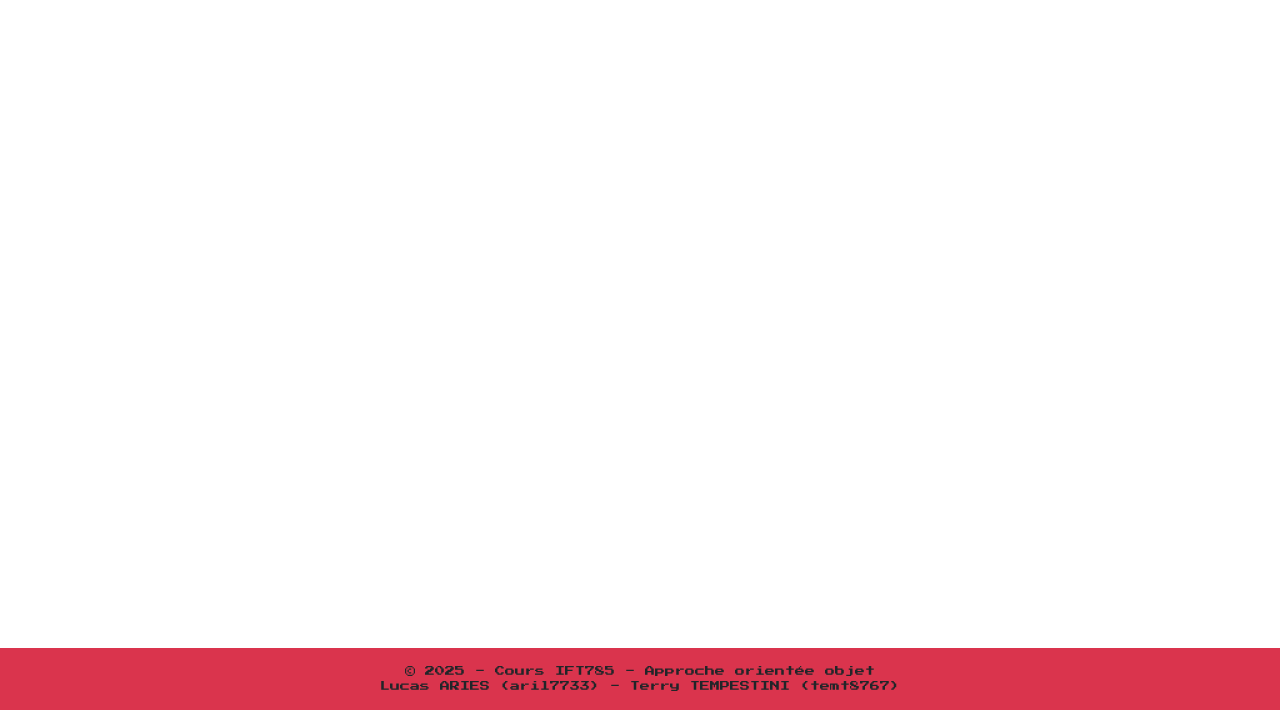
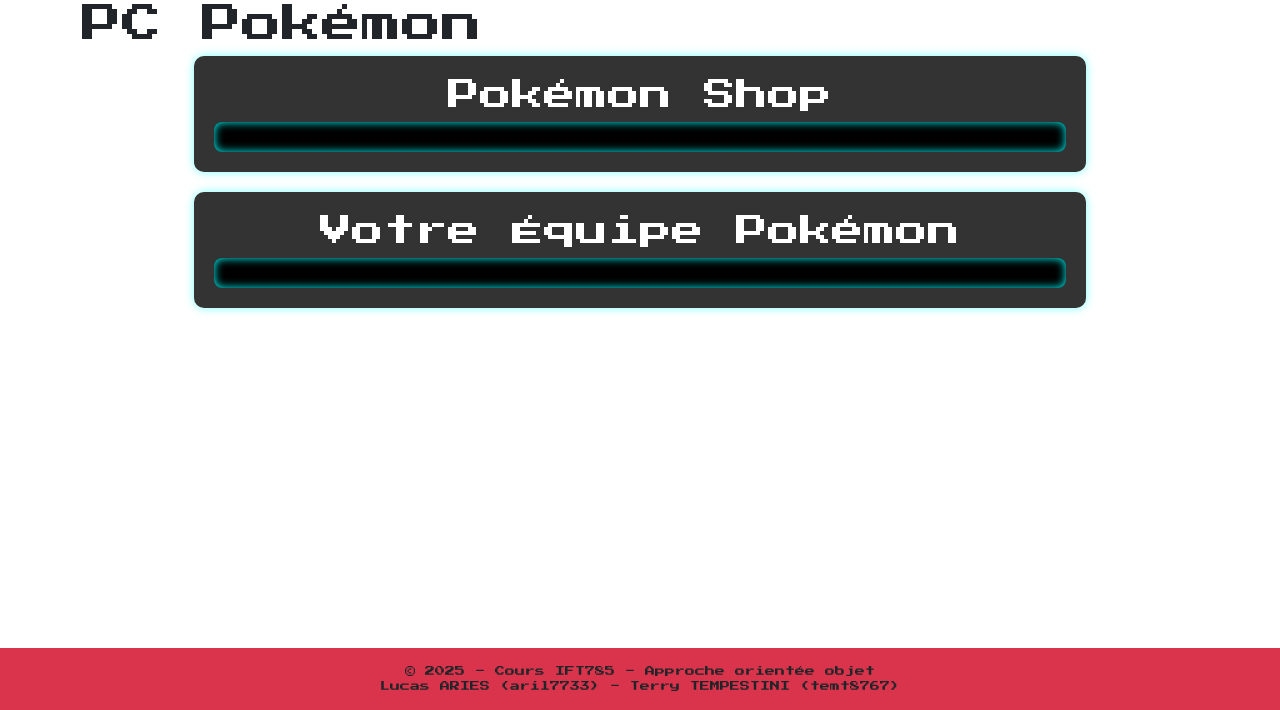
Before and after one commit to terrytmps/Pokemon, a Flask app: template templates/pages/menu.html in a window 1280 px wide. Shown: the part 90-800 px from the top of the page. Run offline with Flask 3, Linux system fonts and the light colour scheme; the template is opened without the code that fills it, so the values that code supplies are empty.

Commit message:
feat: front menu screen (in work)

```diff
--- a/models/pokemon.py
+++ b/models/pokemon.py
@@ -7,8 +7,8 @@
     Classe that represent a pokemon with all its attributes and behavior
     """
 
-    def __init__(self, name, level, max_hp, sprite_url, xp_difficulty: XPDifficulty,
-                 first_type: PokemonType, second_type: PokemonType):
+    def __init__(self, name: str, level: int, max_hp: int, sprite_url: str, xp_difficulty: XPDifficulty,
+                 first_type: PokemonType, second_type: PokemonType, price: int):
 
         self.name = name
         self._level = level
@@ -20,6 +20,7 @@
         self.first_type = first_type
         self.second_type = second_type
         self._moves = [None] * 4
+        self.price = price
 
     @property
     def current_hp(self):
--- /dev/null
+++ b/static/css/pc.css
@@ -0,0 +1,85 @@
+.pc-container {
+    display: flex;
+    flex-direction: column;
+    align-items: center;
+    gap: 20px;
+}
+
+.shop-container, .team-container {
+    width: 80%;
+    text-align: center;
+    background: #333;
+    padding: 20px;
+    border-radius: 10px;
+    box-shadow: 0 0 10px rgba(0, 255, 255, 0.5);
+}
+
+.shop-screen, .team-screen {
+    background: black;
+    padding: 15px;
+    border-radius: 8px;
+    box-shadow: inset 0 0 10px cyan;
+}
+
+.pokemon-grid {
+    display: grid;
+    grid-template-columns: repeat(auto-fill, minmax(100px, 1fr));
+    gap: 10px;
+    justify-content: center;
+}
+
+.pokemon-slot {
+    border: 1px solid #ccc;
+    padding: 10px;
+    text-align: center;
+    cursor: pointer;
+    background-color: #f8f8f8;
+    border-radius: 5px;
+    color: black;
+}
+
+.shop-slot {
+    background: linear-gradient(135deg, #ffcc00, #ff6600);
+    color: white;
+}
+
+.team-slot {
+    background: linear-gradient(135deg, #00ccff, #0066ff);
+    color: white;
+}
+
+.details-container {
+    border: 1px solid #ccc;
+    padding: 15px;
+    width: 250px;
+    background-color: white;
+    position: absolute;
+    right: 10px;
+    top: 50px;
+    display: flex;
+    flex-direction: column;
+    align-items: center;
+    color: black;
+}
+
+.hidden {
+    display: none;
+}
+.team-grid {
+    justify-content: center;
+    text-align: center;
+}
+
+
+#buy-button {
+    background: #ff6600;
+    color: white;
+    border: none;
+    padding: 10px;
+    cursor: pointer;
+    margin-top: 10px;
+}
+
+h2 {
+    color: white;
+}
--- a/templates/pages/menu.html
+++ b/templates/pages/menu.html
@@ -2,6 +2,67 @@
 
 {% block content %}
 
+<h1>PC Pokémon</h1>
+<div class="pc-container">
+    <!-- Shop Section -->
+    <div class="shop-container">
+        <h2>Pokémon Shop</h2>
+        <div class="shop-screen">
+            <div class="pokemon-grid shop-grid">
+                {% for poke in shop_pokemons %}
+                    <div class="pokemon-slot shop-slot" onclick="showDetails({{ poke }})">
+                        <img src="{{ poke._sprite_url }}" width="50" alt="{{ poke.name }}">
+                        <br>{{ poke.name }} - ${{ poke.price }}
+                    </div>
+                {% endfor %}
+            </div>
+        </div>
+    </div>
+
+    <!-- Player Pokémon Team (Max 6) -->
+    <div class="team-container">
+        <h2>Votre Équipe Pokémon</h2>
+        <div class="team-screen">
+            <div class="pokemon-grid team-grid">
+                {% for poke in player.pokemons[:6] %}
+                    <div class="pokemon-slot team-slot">
+                        <img src="{{ poke._sprite_url }}" width="50" alt="{{ poke.name }}">
+                        <br>{{ poke.name }}
+                    </div>
+                {% endfor %}
+            </div>
+        </div>
+    </div>
+
+    <!-- Details Panel -->
+    <div class="details-container hidden" id="details-container">
+        <h2 id="pokemon-name">Nom</h2>
+        <img id="pokemon-image" src="" alt="Pokémon" width="100">
+        <p><strong>Type:</strong> <span id="pokemon-type"></span></p>
+        <p><strong>Price:</strong> <span id="pokemon-price"></span></p>
+        <button id="buy-button" onclick="buyPokemon()">Acheter</button>
+    </div>
+</div>
+
+<script>
+    let selectedPokemon = null;
+
+    function showDetails(pokemon) {
+        console.log('yo')
+        document.getElementById("pokemon-name").textContent = pokemon.name;
+        document.getElementById("pokemon-image").src = pokemon._sprite_url;
+        document.getElementById("pokemon-type").textContent = pokemon.price;
+        document.getElementById("pokemon-price").textContent = pokemon.price;
+        document.getElementById("details-container").classList.remove("hidden");
+
+    }
+
+    function buyPokemon() {
+        if (selectedPokemon) {
+            alert(`Vous avez acheté ${selectedPokemon.name} pour $${selectedPokemon.price}!`);
+        }
+    }
+</script>
 
 
 {% endblock %}
--- a/templates/partials/base.html
+++ b/templates/partials/base.html
@@ -10,6 +10,7 @@
     <link rel="stylesheet" href="{{ url_for('static', filename='css/style.css') }}">
     <link rel="stylesheet" href="{{ url_for('static', filename='css/animation.css') }}">
     <link rel="stylesheet" href="{{ url_for('static', filename='css/pokemon_modal.css') }}">
+    <link rel="stylesheet" href="{{ url_for('static', filename='css/pc.css') }}">
 
     <link href="https://fonts.googleapis.com/css2?family=Press+Start+2P&display=swap" rel="stylesheet">
 
```
Also changed, not shown: controllers/game_controller.py (+13 -4 lines).
